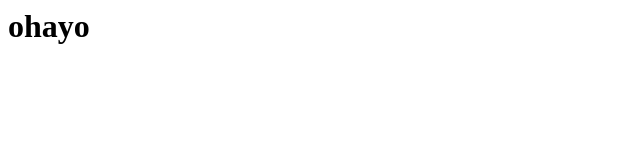
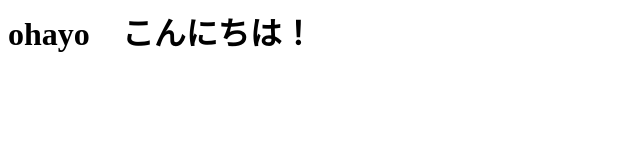
Before and after one commit to yuki-o0413/Saisho-vsc, a plain HTML site: page index.html in a window 1280 px wide. Shown: the whole page, without its empty margins (0-640 px from the left). Drawn offline with Linux system fonts and the light colour scheme.

Commit message:
2度目の変更

```diff
--- a/index.html
+++ b/index.html
@@ -1,7 +1,7 @@
 <html>
 <div>
 
-    <h1>ohayo</h1>
+    <h1>ohayo　こんにちは！</h1>
 </div>
 
 </html>
```
